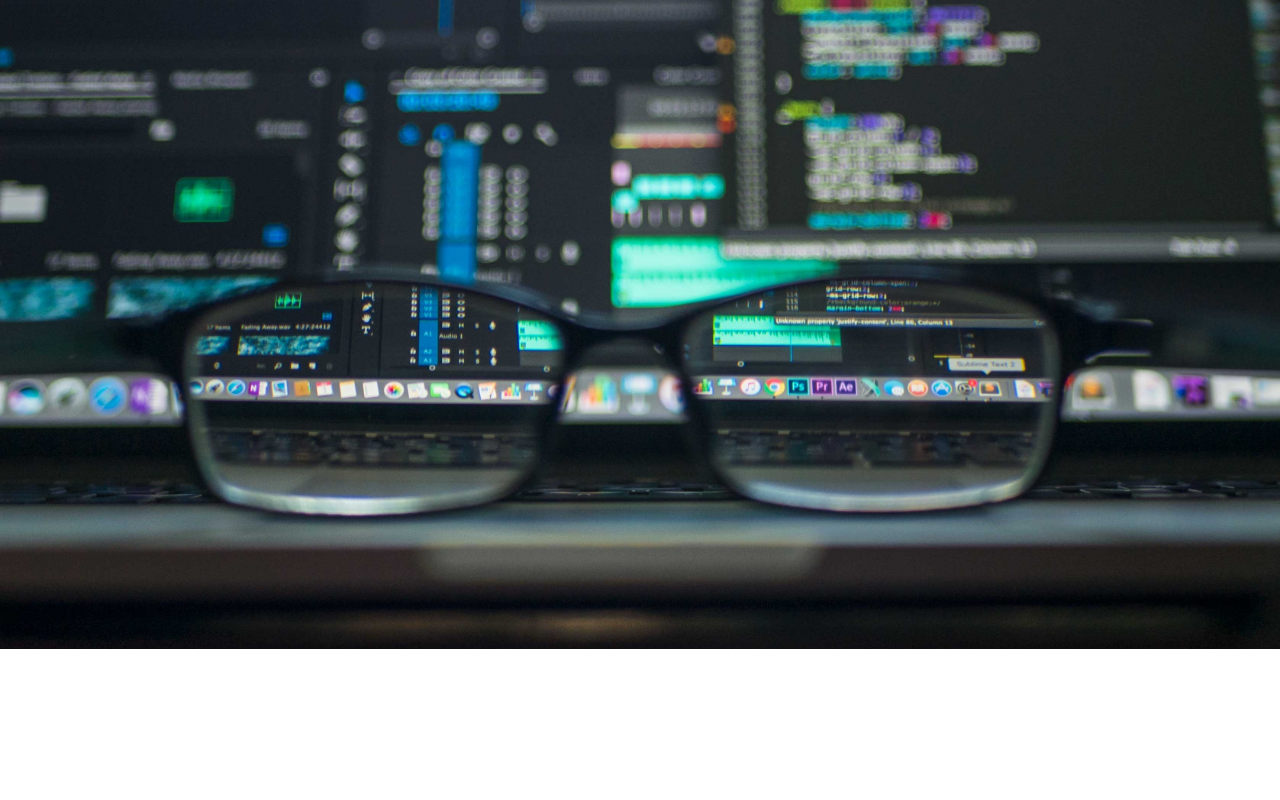
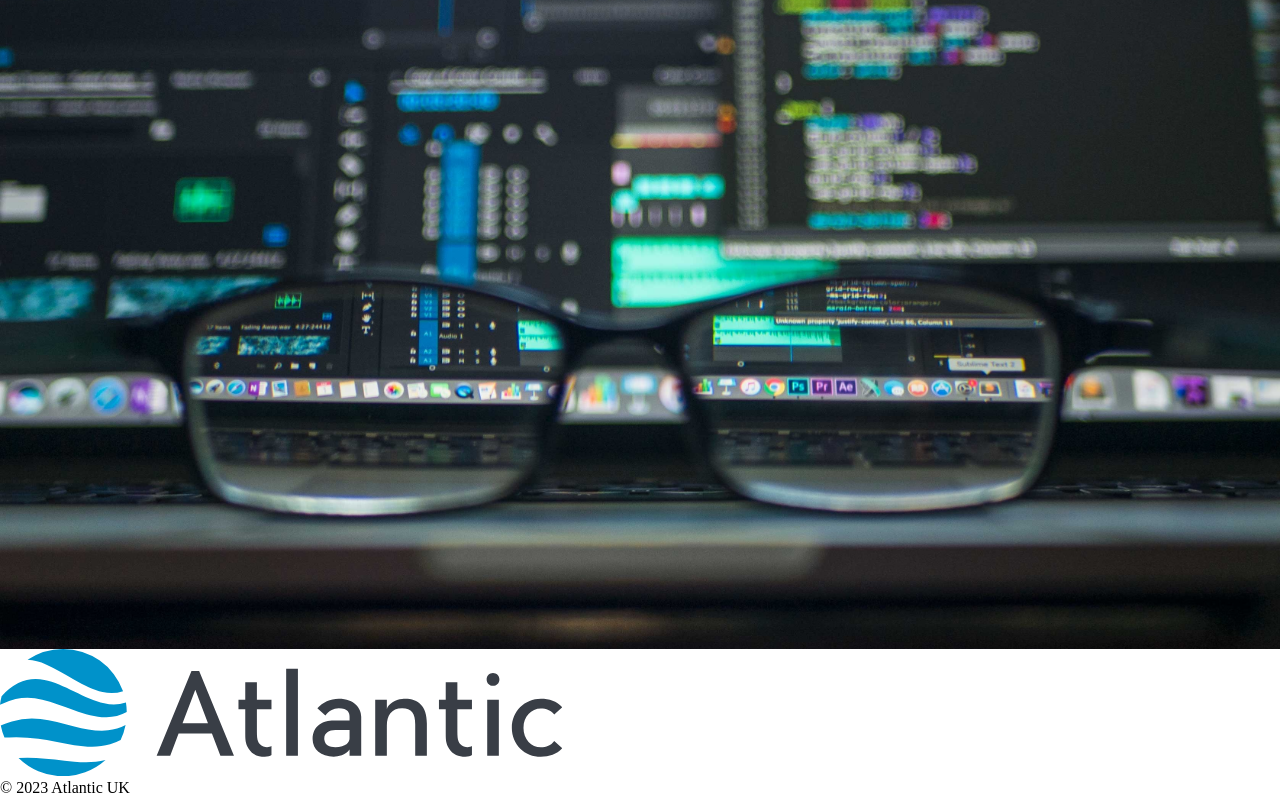
Before and after one commit to atlantic-blue/website, a React app in the folder packages/app/: page / in a window 1280 px wide. Shown: the part 5570-6370 px from the top of the page. Before the commit the page ends 6219 px from the top, so only its background shows below. Built offline with nearby package versions, Linux system fonts and the light colour scheme; the HTML template or start-up script is replaced by a standard one.

Commit message:
chore(app): add footer

```diff
--- /dev/null
+++ b/packages/app/src/Components/Footer/Footer.scss
@@ -0,0 +1,32 @@
+.footer {
+    background-color: rgb(201, 222, 223);
+    color: rgb(17, 24, 39);
+
+    &-grid {
+        display: grid;
+        margin-left: auto;
+        margin-right: auto;
+        grid-template-columns: auto auto auto;
+        align-items: center;
+        max-width: 1200px;
+        padding: 1.5rem;
+
+        &-column {
+            grid-column: span 2/span 2;
+        }
+    }
+
+    &-logo {
+        max-width: 224px;
+
+        &-icon {
+            width: 133px;
+            height: 30px;
+        }
+    }
+
+    &-copyright {
+        margin-left: auto;
+        font-weight: 300;
+    }
+}
--- a/packages/app/src/Components/Footer/Footer.tsx
+++ b/packages/app/src/Components/Footer/Footer.tsx
@@ -1,8 +1,25 @@
 import React from "react"
+import { Atlantic } from "../../Icons/atlantic"
+
+import * as styles from "./Footer.scss"
 
 const Footer = () => {
     return (
-        <div></div>
+        <div className={styles.footer}>
+            <div className={styles.footerGrid}>
+                <div className={styles.footerGridColumn}>
+                    <a href="/" className={styles.footerLogo}>
+                        <Atlantic className={styles.footerLogoIcon} />
+                    </a>
+                </div>
+                <div className={styles.footerCopyright}>
+                    © {new Date().getFullYear()} Atlantic UK
+                </div>
+
+                <div>
+                </div>
+            </div>
+        </div>
     )
 }
 
```
